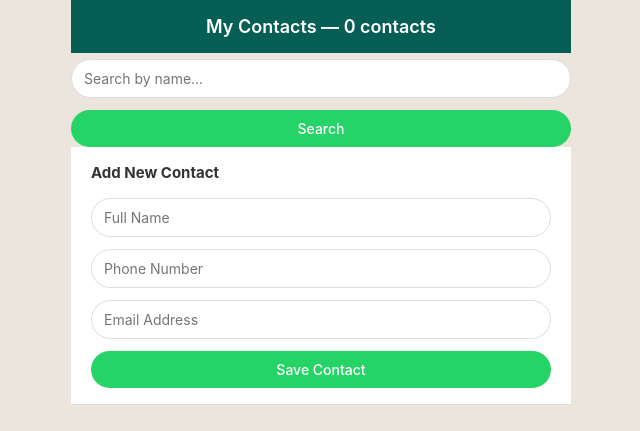
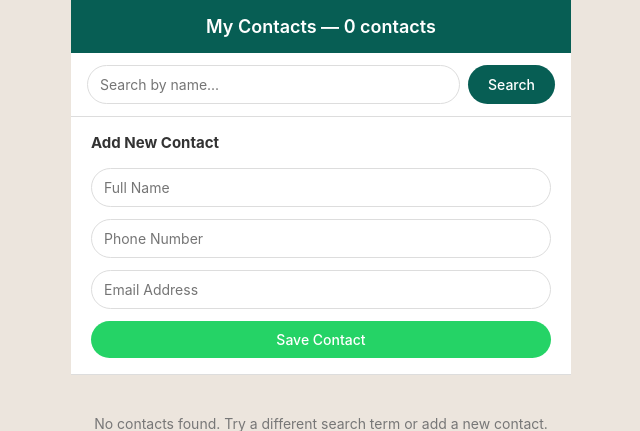
Before and after one commit to fabiana-leticia/ContactManager_App, a Flask app: template templates/index.html in a window 1280 px wide. Shown: the top 431 px of the page, without its empty margins (319-959 px from the left). Run offline with Flask 3, Linux system fonts and the light colour scheme; the template is opened without the code that fills it, so the values that code supplies are empty.

Commit message:
added styling for the new search bar, improving spacing, hover effects and button styles

```diff
--- a/static/style.css
+++ b/static/style.css
@@ -25,6 +25,45 @@ body {
     font-size: 18px;
     font-weight: 600;
     text-align: center;
+}
+
+.search-section {
+    background: white;
+    padding: 12px 16px;
+    border-bottom: 1px solid #ddd;
+}
+
+.search-section form {
+    display: flex;
+    gap: 8px;
+}
+
+.search-section input {
+    flex: 1;
+    margin: 0;
+}
+
+.search-btn {
+    width: auto;
+    padding: 10px 20px;
+    margin: 0;
+    background-color: #075E54;
+}
+
+.search-btn:hover {
+    background-color: #128C7E;
+}
+
+.search-results {
+    margin-top: 8px;
+    font-size: 13px;
+    color: #666;
+}
+
+.search-results a {
+    color: #25D366;
+    text-decoration: none;
+    font-weight: 500;
 }
 
 .add-section {
```
